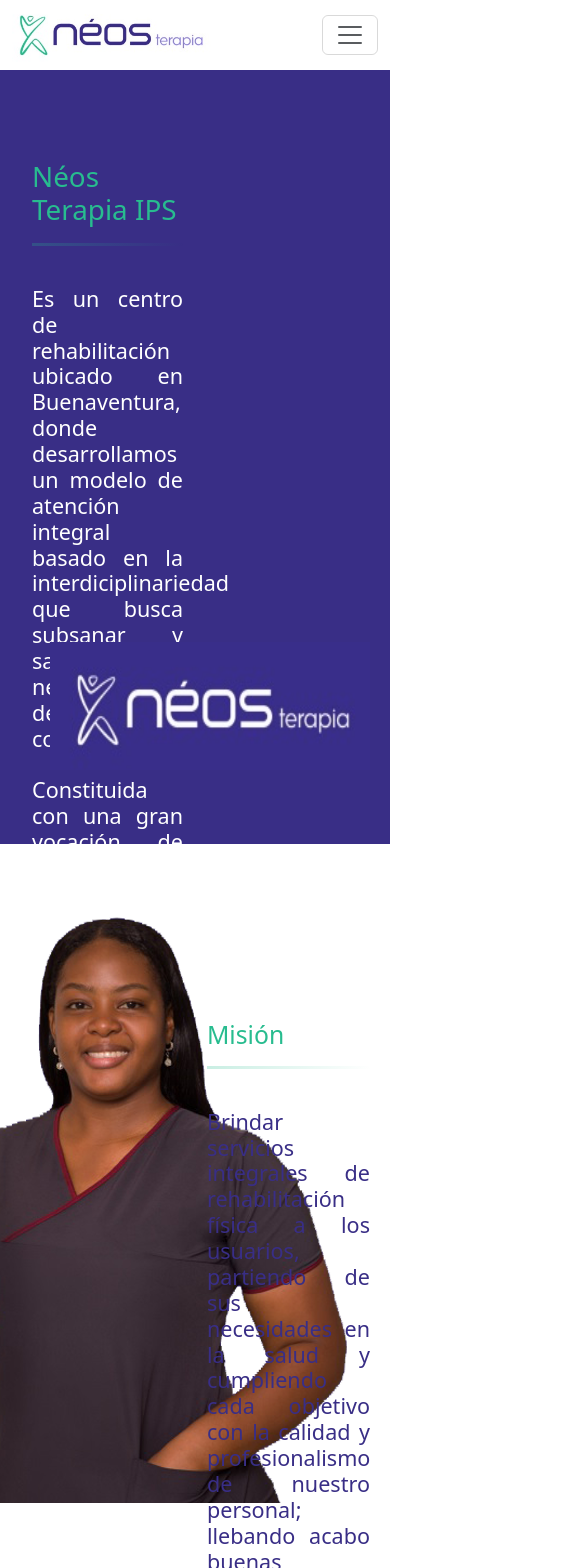
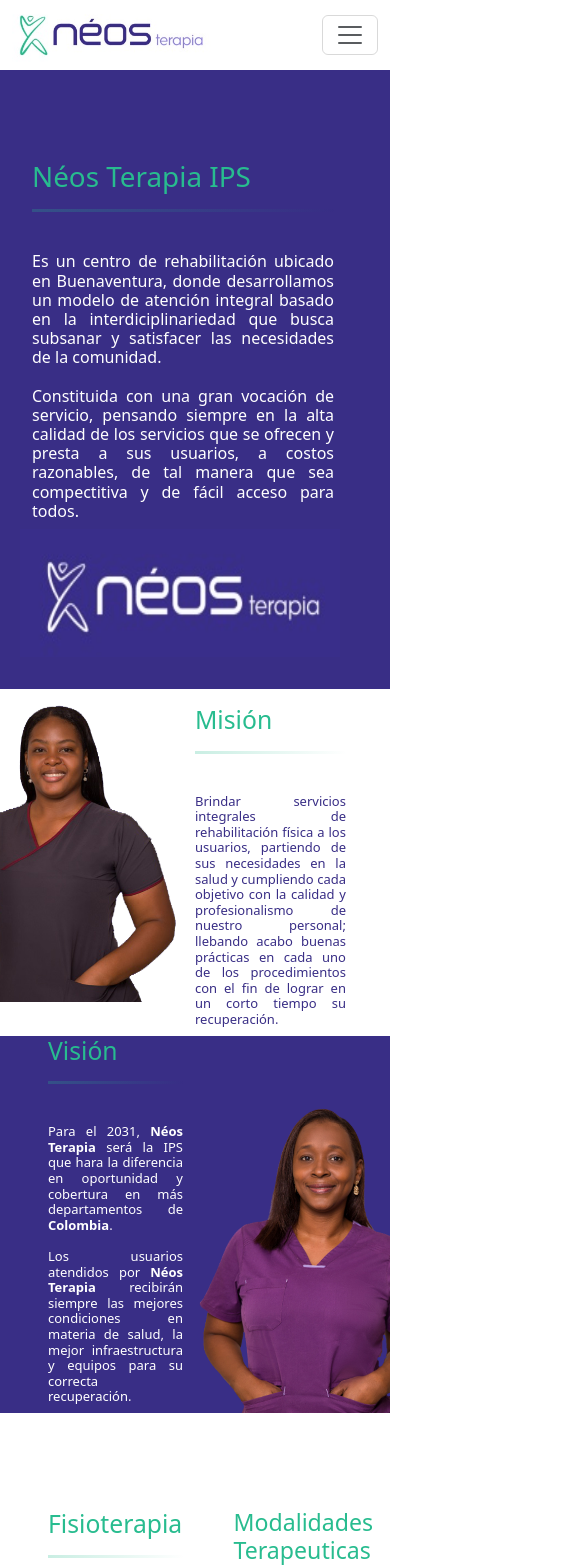
Before and after one commit to eiriselias/neosTerapia, an Angular app: page / in a window 390 px wide. Shown: the top 1568 px of the page, 585 px wide, since content can reach past the window. Built offline with nearby package versions, Linux system fonts and the light colour scheme.

Commit message:
se creo responsive a home mision y vision

```diff
--- a/src/app/components/home/home.component.html
+++ b/src/app/components/home/home.component.html
@@ -13,7 +13,7 @@
                 </h4>
             </div>
         </div>
-        <div class="col-2"></div>
+        <div class="col-2 movil"></div>
         <div class="col-4">
             <img alt="logoNeos" src="./assets/logoAzul.jpg">
         </div>
--- a/src/app/components/home/home.component.scss
+++ b/src/app/components/home/home.component.scss
@@ -34,3 +34,26 @@
     justify-content: flex-end;
     align-items: center;
 }
+
+@media (max-width: 767px) {
+    .container{
+        height: max-content;
+    }
+    .row {
+        display: flex;
+        flex-direction: column;
+        width: 100%;
+    }
+    .col-6{
+        width: 100vw;
+        h4{
+            font-size: medium;
+        }
+    }
+    .col-4{
+        justify-content: space-between;
+    }
+    .movil{
+        display: none;
+    }
+}
--- a/src/app/components/mision/mision.component.scss
+++ b/src/app/components/mision/mision.component.scss
@@ -27,3 +27,26 @@
     height: 3px;
     background: linear-gradient(to left, white, rgb(40,188,143));
 }
+@media (max-width: 767px) {
+    .container{
+        height: max-content;
+    }
+    .row{
+        display: flex;
+        //flex-direction: column;
+        width: 100%;
+    }
+    img{
+        width: 200px;
+    }
+    .col-2{
+        padding-top: 0;
+        justify-content: center;
+    }
+    .col-6{
+        padding-top: 0;
+        h4{
+            font-size: small;
+        }
+    }
+}
--- a/src/app/components/terapia-ocupacional/terapia-ocupacional.component.html
+++ b/src/app/components/terapia-ocupacional/terapia-ocupacional.component.html
@@ -1,6 +1,6 @@
 <div class="container" id="terapiaOcupacional">
     <div class="row">
-        <div class="col-6">
+        <div class="col-6 ocupacionalImagen">
             <img src="./assets/familia.jpg" alt="familia">
         </div>
         <div class="col-1"></div>
--- a/src/app/components/terapia-ocupacional/terapia-ocupacional.component.scss
+++ b/src/app/components/terapia-ocupacional/terapia-ocupacional.component.scss
@@ -22,3 +22,10 @@
     height: 3px;
     background: linear-gradient(to left, rgb(57, 46, 134), rgb(40,188,143));
 }
+
+@media (max-width: 767px) {
+    /* Estilos para dispositivos móviles */
+    .ocupacionalImagen{
+        display:none;
+    }
+}
--- a/src/app/components/terapia-respiratoria/terapia-respiratoria.component.html
+++ b/src/app/components/terapia-respiratoria/terapia-respiratoria.component.html
@@ -1,6 +1,6 @@
 <div class="container" id="respiratoria">
-    <div class="row imagen">
-        <div class="col">
+    <div class="row imagen respiratoriaImagen">
+        <div class="col ">
             <img src="./assets/respiratoria.jpg" alt="terapia respiratoria">
         </div>
     </div>
--- a/src/app/components/terapia-respiratoria/terapia-respiratoria.component.scss
+++ b/src/app/components/terapia-respiratoria/terapia-respiratoria.component.scss
@@ -26,3 +26,9 @@
     height: 3px;
     background: linear-gradient(to left, rgb(57, 46, 134), rgb(40,188,143));
 }
+@media (max-width: 767px) {
+    /* Estilos para dispositivos móviles */
+    .respiratoriaImagen{
+        display: none;
+    }
+}
--- a/src/app/components/vision/vision.component.scss
+++ b/src/app/components/vision/vision.component.scss
@@ -37,3 +37,26 @@
     height: 3px;
     background: linear-gradient(to left, rgb(57, 46, 134), rgb(40,188,143));
 }
+@media (max-width: 767px) {
+    .container{
+        height: max-content;
+    }
+    .row{
+        display: flex;
+        //flex-direction: column;
+        width: 100%;
+    }
+    img{
+        width: 200px;
+    }
+    .col-2{
+        padding-top: 0;
+        justify-content: center;
+    }
+    .col-6{
+        padding-top: 0;
+        h4{
+            font-size: small;
+        }
+    }
+}
```
